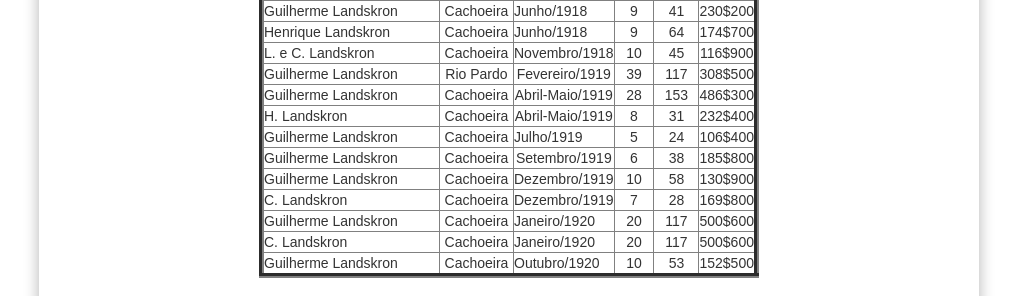
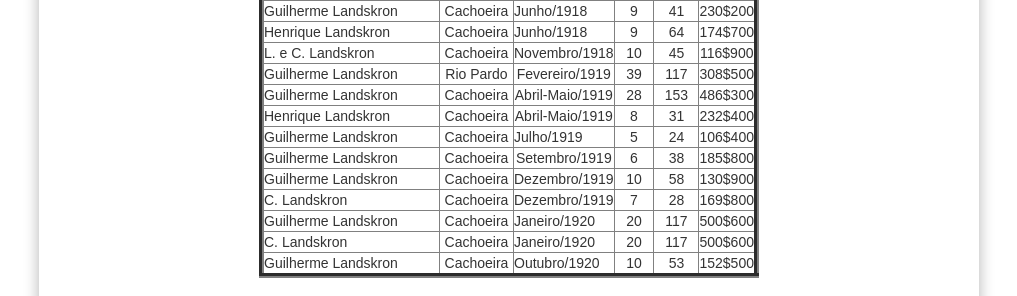
Before and after one commit to claudiovargas1955/claudiovargas1955.github.io, a Jekyll site: the page built from _pages/história-da-iasd-bosque.html, in a window 1280 px wide and 900 px high, scrolled down 1839 px. Shown: the part 152-448 px from the top of the window, without its empty margins (131-1148 px from the left). Built offline with Jekyll 4.4.1, drawn with Linux system fonts in a browser that asks for light colours; some web fonts are replaced.

Commit message:
Update história-da-iasd-bosque.html

```diff
--- a/_pages/história-da-iasd-bosque.html
+++ b/_pages/história-da-iasd-bosque.html
@@ -242,7 +242,7 @@
            <td align="center">486$300</td>
         </tr>
         <tr>
-           <td align="left" width="300px">H. Landskron</td>
+           <td align="left" width="300px">Henrique Landskron</td>
            <td align="center" width="50px">Cachoeira</td>
            <td align="center">Abril-Maio/1919</td>
            <td align="center">8</td>
```
